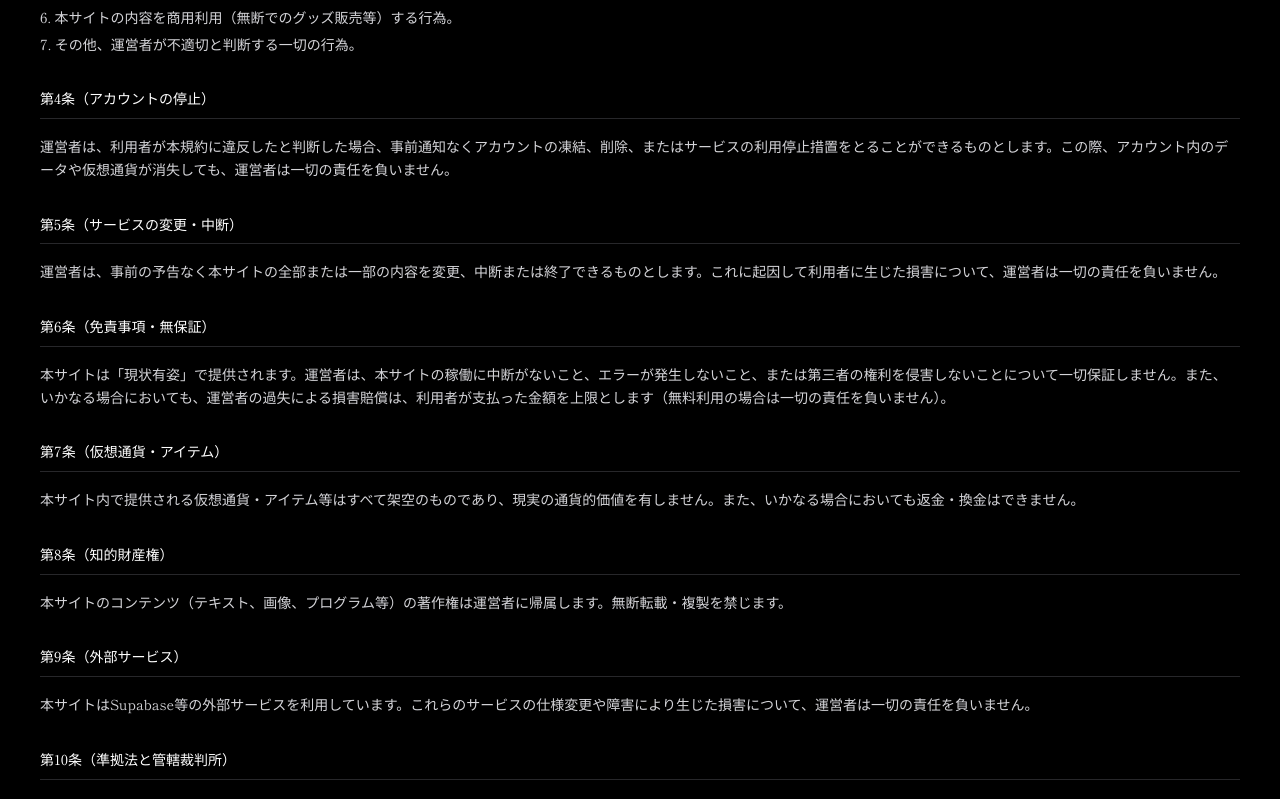
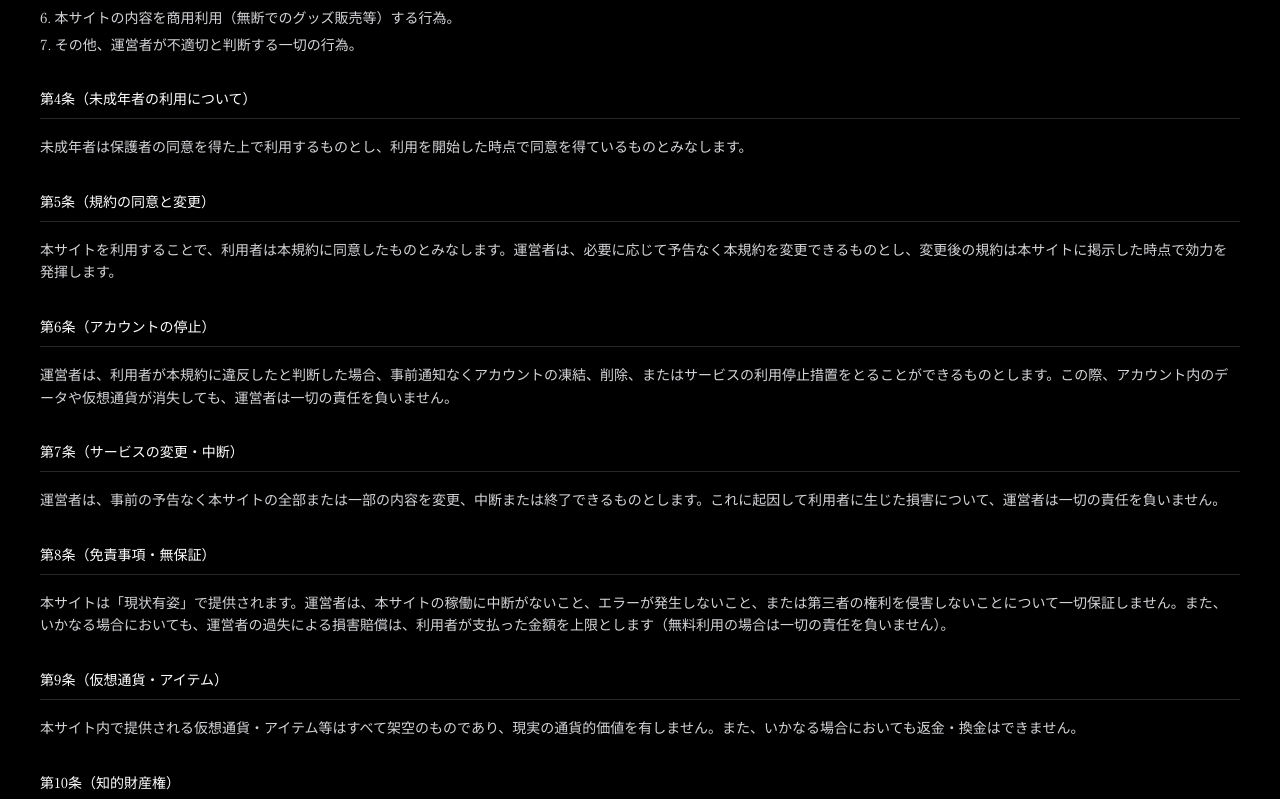
Before and after one commit to 10969ru/luxury-shop, a Next.js app: page /terms in a window 1280 px wide. Shown: the part 621-1420 px from the top of the page. Built offline with nearby package versions, Linux system fonts and the light colour scheme; no server answers.

Commit message:
利用規約強化2

```diff
--- a/app/components/ConsentModal.tsx
+++ b/app/components/ConsentModal.tsx
@@ -62,26 +62,25 @@ export default function ConsentModal() {
 
   return (
     <div className="fixed inset-0 z-[999] flex items-center justify-center bg-black/90 p-6">
-<div className="text-left text-xs text-zinc-300 space-y-4 leading-relaxed">
-  <p>利用を開始する前に、以下の重要事項にご同意ください。</p>
-
-  <ul className="list-decimal list-inside space-y-2">
-    <li>本サイト内のすべての提供物（商品・仮想通貨等）は完全に架空のものであり、実体および金銭的価値を一切伴いません。</li>
-    <li>利用者は「禁忌の館」の訪問者として、体験内容を現実世界に持ち込まない（秘匿する）ことに同意するものとします。</li>
-    <li>本サービスの利用により生じた直接的・間接的損害について、運営者は一切の責任を負いません。</li>
-    <li>本サービスは予告なく変更・停止される場合があり、それにより生じる影響についても利用者は了承するものとします。</li>
-    <li>未成年者は保護者の同意を得た上で利用するものとし、利用を開始した時点で同意を得ているものとみなします。</li>
-  </ul>
-
-  <p className="pt-4 border-t border-zinc-800">
-    上記および <Link href="/terms" className="underline hover:text-white font-bold">利用規約・プライバシーポリシー</Link> に同意して館へ入る。
-  </p>
-</div>        <button
+      <div className="max-w-md w-full border border-zinc-700 bg-black p-8 text-center space-y-6">
+        <h2 className="text-xl tracking-[0.3em] text-white">禁忌の館へのアクセス</h2>
+        <div className="text-left text-xs text-zinc-300 space-y-4 leading-relaxed">
+          <p>1. 本サイト内のすべての提供物（商品・仮想通貨等）は完全に架空のものであり、実体および金銭的価値を一切伴いません。</p>
+          <p>3. あなたは現在「禁忌の館」に足を踏み入れようとしています。ここで得た情報、体験を外部に口外することは固く禁じられています</p>
+          <p>4. 本サービスの利用により生じた直接的・間接的損害について、運営者は一切の責任を負いません。</p>
+          <p>5. 本サービスは予告なく変更・停止される場合があり、それにより生じる影響についても利用者は了承するものとします。</p>
+          <p>6. 利用者が未成年者である場合は、保護者の同意を得て本サイトを利用するものとします。</p>
+          <p className="pt-4 border-t border-zinc-800">
+            詳細は <Link href="/terms" className="underline hover:text-white">利用規約</Link> をご確認ください。
+          </p>
+        </div>
+        <button
           onClick={handleAgree}
           className="w-full py-3 border border-white bg-black text-white hover:bg-white hover:text-black transition tracking-[0.2em]"
         >
           同意して入館する
         </button>
       </div>
+    </div>
   );
 }
--- a/app/terms/page.tsx
+++ b/app/terms/page.tsx
@@ -30,37 +30,48 @@ export default function LegalPage() {
       </section>
 
       <section className="space-y-4 mb-8">
-        <h2 className="text-white border-b border-zinc-800 pb-2">第4条（アカウントの停止）</h2>
+        <h2 className="text-white border-b border-zinc-800 pb-2">第4条（未成年者の利用について）</h2>
+        <p>未成年者は保護者の同意を得た上で利用するものとし、利用を開始した時点で同意を得ているものとみなします。</p>
+      </section>
+
+      <section className="space-y-4 mb-8">
+        <h2 className="text-white border-b border-zinc-800 pb-2">第5条（規約の同意と変更）</h2>
+        <p>本サイトを利用することで、利用者は本規約に同意したものとみなします。運営者は、必要に応じて予告なく本規約を変更できるものとし、変更後の規約は本サイトに掲示した時点で効力を発揮します。</p>
+      </section>
+
+
+      <section className="space-y-4 mb-8">
+        <h2 className="text-white border-b border-zinc-800 pb-2">第6条（アカウントの停止）</h2>
         <p>運営者は、利用者が本規約に違反したと判断した場合、事前通知なくアカウントの凍結、削除、またはサービスの利用停止措置をとることができるものとします。この際、アカウント内のデータや仮想通貨が消失しても、運営者は一切の責任を負いません。</p>
       </section>
 
       <section className="space-y-4 mb-8">
-        <h2 className="text-white border-b border-zinc-800 pb-2">第5条（サービスの変更・中断）</h2>
+        <h2 className="text-white border-b border-zinc-800 pb-2">第7条（サービスの変更・中断）</h2>
         <p>運営者は、事前の予告なく本サイトの全部または一部の内容を変更、中断または終了できるものとします。これに起因して利用者に生じた損害について、運営者は一切の責任を負いません。</p>
       </section>
 
       <section className="space-y-4 mb-8">
-        <h2 className="text-white border-b border-zinc-800 pb-2">第6条（免責事項・無保証）</h2>
+        <h2 className="text-white border-b border-zinc-800 pb-2">第8条（免責事項・無保証）</h2>
         <p>本サイトは「現状有姿」で提供されます。運営者は、本サイトの稼働に中断がないこと、エラーが発生しないこと、または第三者の権利を侵害しないことについて一切保証しません。また、いかなる場合においても、運営者の過失による損害賠償は、利用者が支払った金額を上限とします（無料利用の場合は一切の責任を負いません）。</p>
       </section>
 
       <section className="space-y-4 mb-8">
-        <h2 className="text-white border-b border-zinc-800 pb-2">第7条（仮想通貨・アイテム）</h2>
+        <h2 className="text-white border-b border-zinc-800 pb-2">第9条（仮想通貨・アイテム）</h2>
         <p>本サイト内で提供される仮想通貨・アイテム等はすべて架空のものであり、現実の通貨的価値を有しません。また、いかなる場合においても返金・換金はできません。</p>
       </section>
 
       <section className="space-y-4 mb-8">
-        <h2 className="text-white border-b border-zinc-800 pb-2">第8条（知的財産権）</h2>
+        <h2 className="text-white border-b border-zinc-800 pb-2">第10条（知的財産権）</h2>
         <p>本サイトのコンテンツ（テキスト、画像、プログラム等）の著作権は運営者に帰属します。無断転載・複製を禁じます。</p>
       </section>
 
       <section className="space-y-4 mb-8">
-        <h2 className="text-white border-b border-zinc-800 pb-2">第9条（外部サービス）</h2>
+        <h2 className="text-white border-b border-zinc-800 pb-2">第11条（外部サービス）</h2>
         <p>本サイトはSupabase等の外部サービスを利用しています。これらのサービスの仕様変更や障害により生じた損害について、運営者は一切の責任を負いません。</p>
       </section>
 
       <section className="space-y-4 mb-8">
-        <h2 className="text-white border-b border-zinc-800 pb-2">第10条（準拠法と管轄裁判所）</h2>
+        <h2 className="text-white border-b border-zinc-800 pb-2">第12条（準拠法と管轄裁判所）</h2>
         <p>本規約の準拠法は日本法とし、紛争が生じた場合は、東京地方裁判所を第一審の専属的合意管轄裁判所とします。</p>
       </section>
 
```
